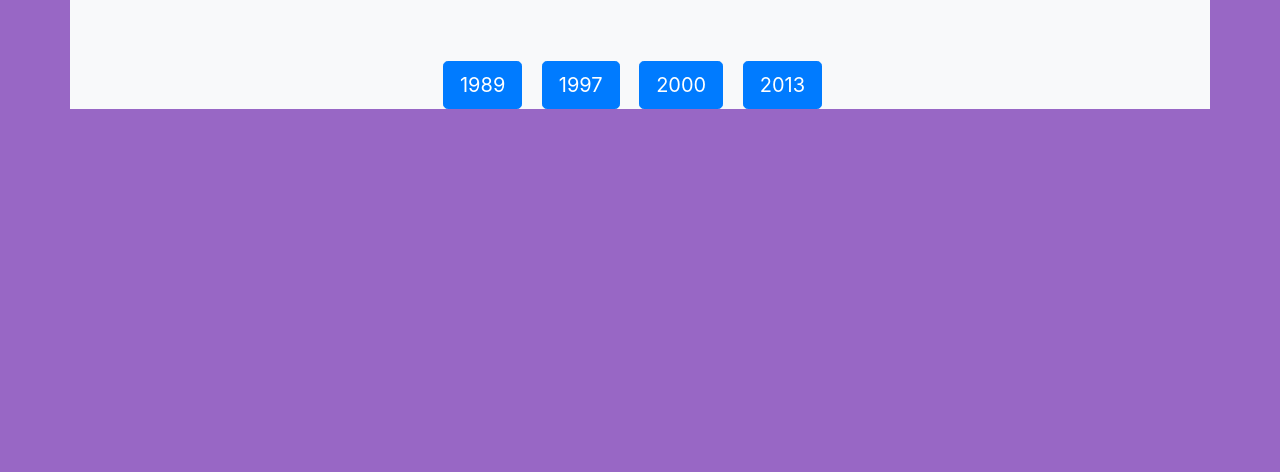
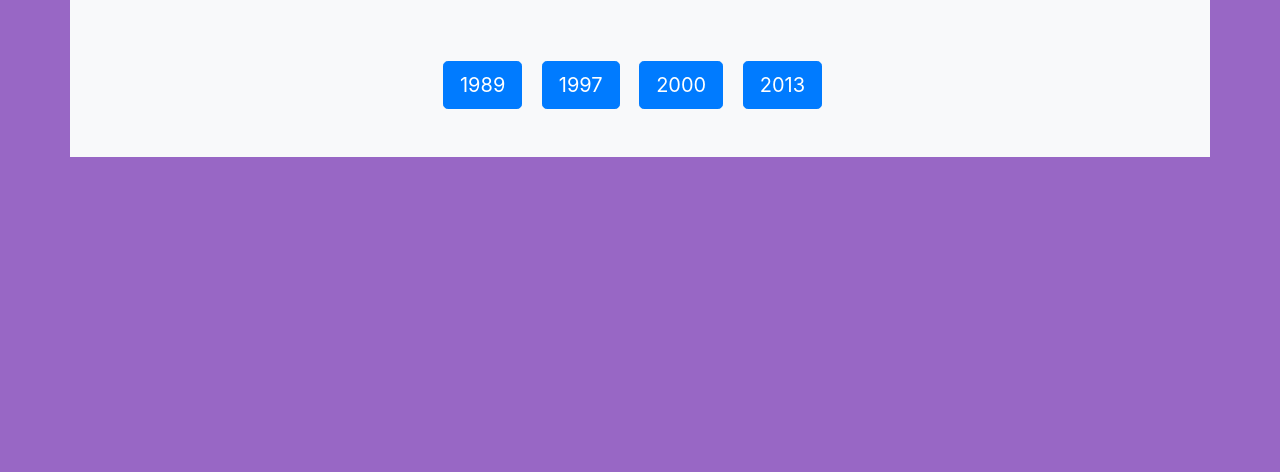
Before and after one commit to Williamreyes777/GH_ICT9Topaz_Q3SW1_Reyes.html, a plain HTML site: page question 3.html in a window 1280 px wide. Shown: the part 328-800 px from the top of the page. Drawn offline with nearby package versions, Linux system fonts and the light colour scheme.

Commit message:
Update question 3.html

```diff
--- a/question 3.html
+++ b/question 3.html
@@ -18,6 +18,6 @@
     <center><a href="wrong.html" style="margin-right: 15px;"><button type="button" class="btn btn-primary btn-lg">1989</button></a>
     <a href="question 4.html" style="margin-right: 15px;"><button type="button" class="btn btn-primary btn-lg">1997</button></a>
     <a href="wrong.html" style="margin-right: 15px;"><button type="button" class="btn btn-primary btn-lg">2000</button></a>
-    <a href="wrong.html" style="margin-right: 15px;"><button type="button" class="btn btn-primary btn-lg">2013</button></a>
+    <a href="wrong.html" style="margin-right: 15px;"><button type="button" class="btn btn-primary btn-lg">2013</button></a><br><br><br>
 </body>
 </html>
```
